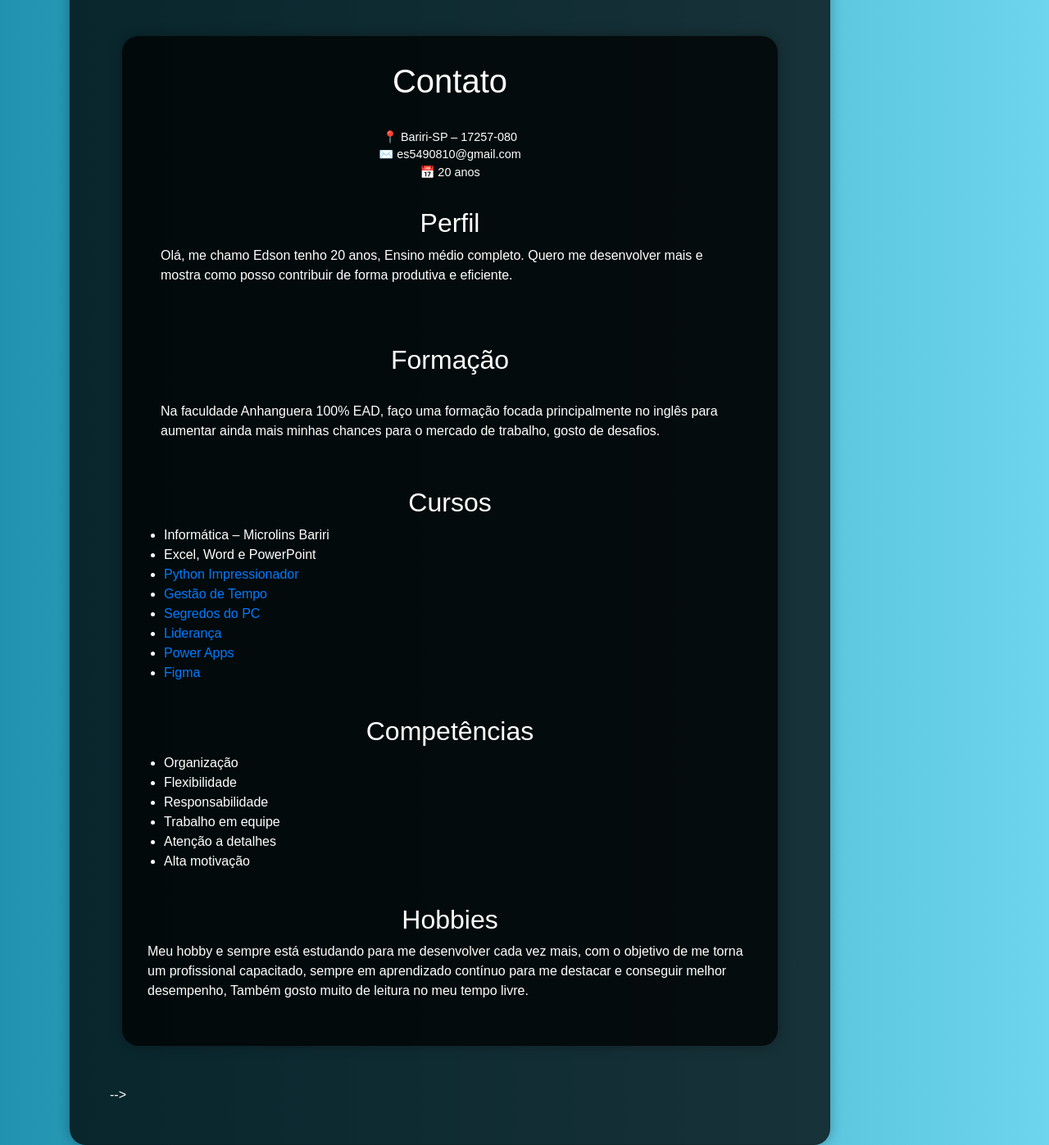
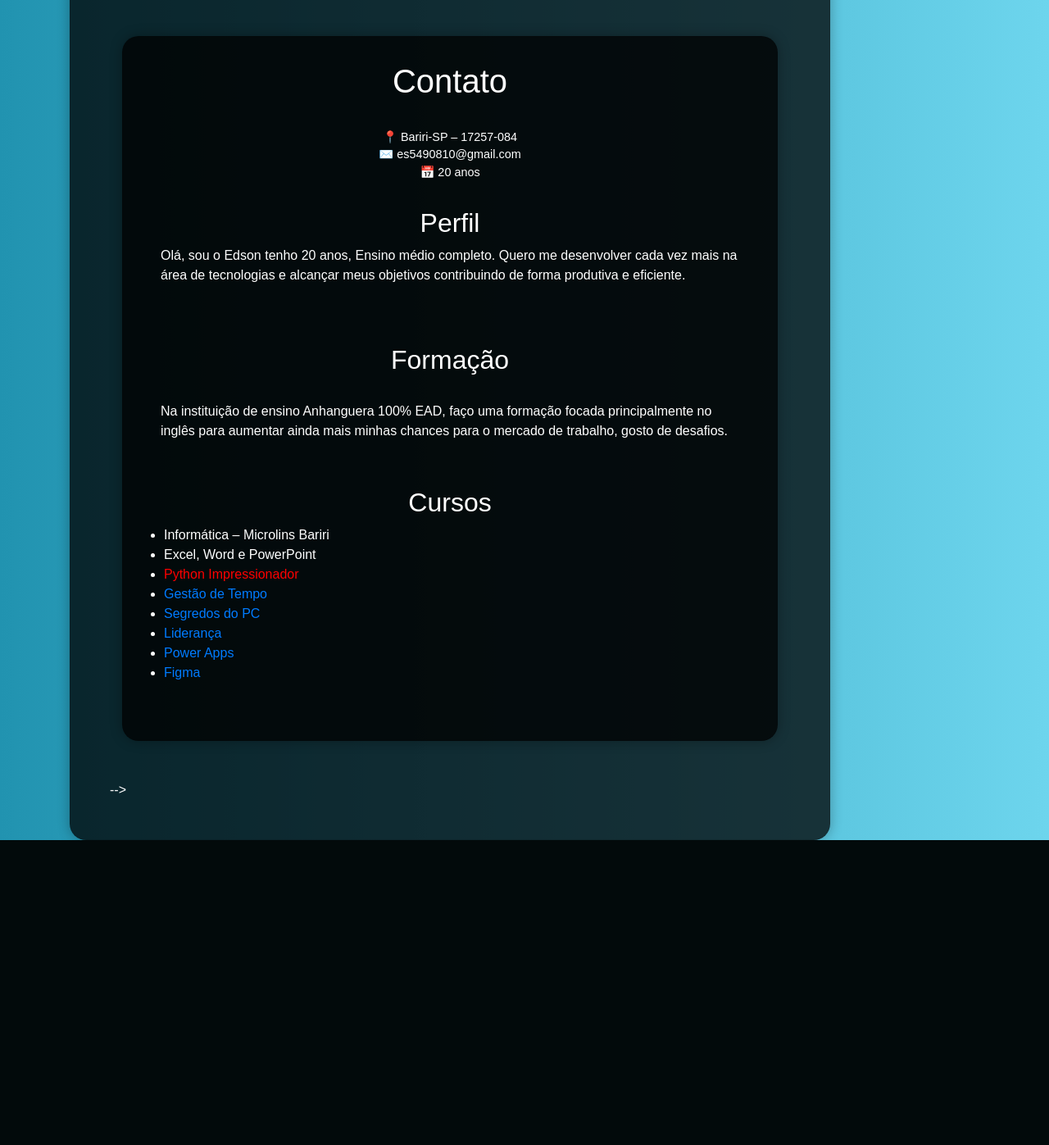
Before and after one commit to EdsonSantos-lab/site_perfil, a Flask app: page /usuarios in a window 1280 px wide. Shown: the part 426-1823 px from the top of the page at 82% size. After the commit the page ends 1451 px from the top, so only its background shows below. Run offline with Flask 3, Linux system fonts and the light colour scheme; some libraries are stand-ins or nearby versions.

Commit message:
Update usuarios.html

```diff
--- a/templates/usuarios.html
+++ b/templates/usuarios.html
@@ -18,7 +18,7 @@
             <div class="card mx-auto " style="max-width: 800px;">
               <h1>Contato</h1>
               <div class="contact p-3 ">
-                📍 Bariri-SP – 17257-080
+                📍 Bariri-SP – 17257-084
                 <br>
                 ✉️ es5490810@gmail.com<br>
                 📅 20 anos
@@ -27,8 +27,8 @@
               <div class="mb-4 p-3">
                 <h2>Perfil</h2>
                 <p>
-                  Olá, me chamo Edson tenho 20 anos, Ensino médio completo.
-                  Quero me desenvolver mais e mostra como posso contribuir de forma produtiva e eficiente.
+                  Olá, sou o Edson tenho 20 anos, Ensino médio completo.
+                  Quero me desenvolver cada vez mais na área de tecnologias e alcançar meus objetivos contribuindo de forma produtiva e eficiente.
                 </p>
 
               </div>
@@ -36,7 +36,7 @@
                 <h2>Formação</h2>
                 <p>
                   <span class="highlight"></span><br>
-                  Na faculdade Anhanguera 100% EAD, faço uma formação focada principalmente no inglês para aumentar ainda mais minhas chances para o mercado de trabalho, gosto de desafios.
+                  Na instituição de ensino Anhanguera 100% EAD, faço uma formação focada principalmente no inglês para aumentar ainda mais minhas chances para o mercado de trabalho, gosto de desafios.
                 </p>
               </div>
 
@@ -46,7 +46,7 @@
                   <li>Informática – Microlins Bariri</li>
                   <li>Excel, Word e PowerPoint</li>
                   <li>
-                    <a href="https://portalhashtag.com/certificado-hashtag/1737165234936x396345714299971600?data-inicio=Sim">Python Impressionador</a>
+                    <a href="https://portalhashtag.com/certificado-hashtag/1737165234936x396345714299971600?data-inicio=Sim" style="color:red;" >Python Impressionador</a>
                   </li>
                   <li>
                     <a href="https://portalhashtag.com/certificado-hashtag/1720220359714x710688058371997700?data-inicio=N%C3%A3o">Gestão de Tempo</a>
@@ -65,26 +65,6 @@
                   </li>
                 </ul>
               </div>
-
-              <div class="mb-4 padx=5 pady=5">
-                <h2>Competências</h2>
-                <ul>
-                  <li>Organização</li>
-                  <li>Flexibilidade</li>
-                  <li>Responsabilidade</li>
-                  <li>Trabalho em equipe</li>
-                  <li>Atenção a detalhes</li>
-                  <li>Alta motivação</li>
-                </ul>
-              </div>
-
-              <div class="mb-2">
-                <h2>Hobbies</h2>
-                <p>
-                  Meu hobby e sempre está estudando para me desenvolver cada vez mais, com o objetivo de me torna um profissional capacitado, sempre em aprendizado contínuo para me destacar e conseguir melhor desempenho,
-                  Também gosto muito de leitura no meu tempo livre.
-                </p>
-              </div>
             </div>
           </div>
 
```
